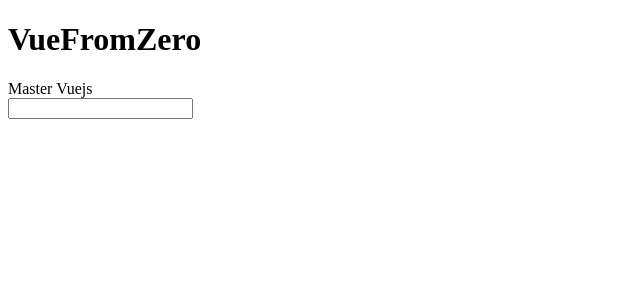
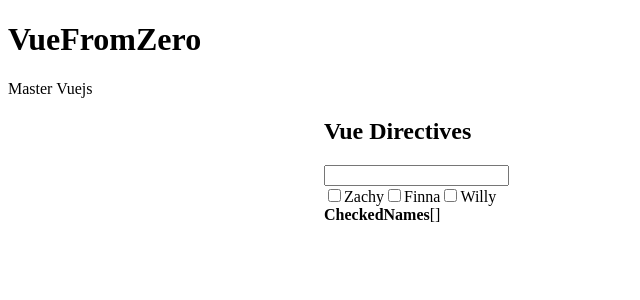
Before and after one commit to ZachyDev/FrontEnd-Masters---Vuejs, a Vue app in the folder vuefromzero/: page / in a window 1280 px wide. Shown: the top 300 px of the page, without its empty margins (0-640 px from the left). Built offline with nearby package versions, Linux system fonts and the light colour scheme.

Commit message:
vue directives:v-for✅✅

```diff
--- a/vuefromzero/src/components/Form.vue
+++ b/vuefromzero/src/components/Form.vue
@@ -1,8 +1,16 @@
 <template>
   <div id="form">
       <form>
+          <h2>Vue Directives</h2>
           <input type="text" v-model="username">
-          {{ username }}
+          {{ username }} <br />
+          <input type="checkbox" v-model="checkedNames" id="zachy">
+          <label for="zachy">Zachy</label>
+           <input type="checkbox" v-model="checkedNames" id="finna">
+          <label for="finna">Finna</label>
+           <input type="checkbox" v-model="checkedNames" id="willy">
+          <label for="willy">Willy</label><br />
+          <strong>CheckedNames</strong>{{ checkedNames }}
       </form>
   </div>
 </template>
@@ -12,12 +20,17 @@
     name: "Form",
     data() {
         return{
-            username: ''
+            username: '',
+            checkedNames: []
         }
     }
 }
 </script>
 
 <style scoped>
+    #form form{
+        margin:0 auto;
+        width: 50%;
+    }
 
 </style>
```
